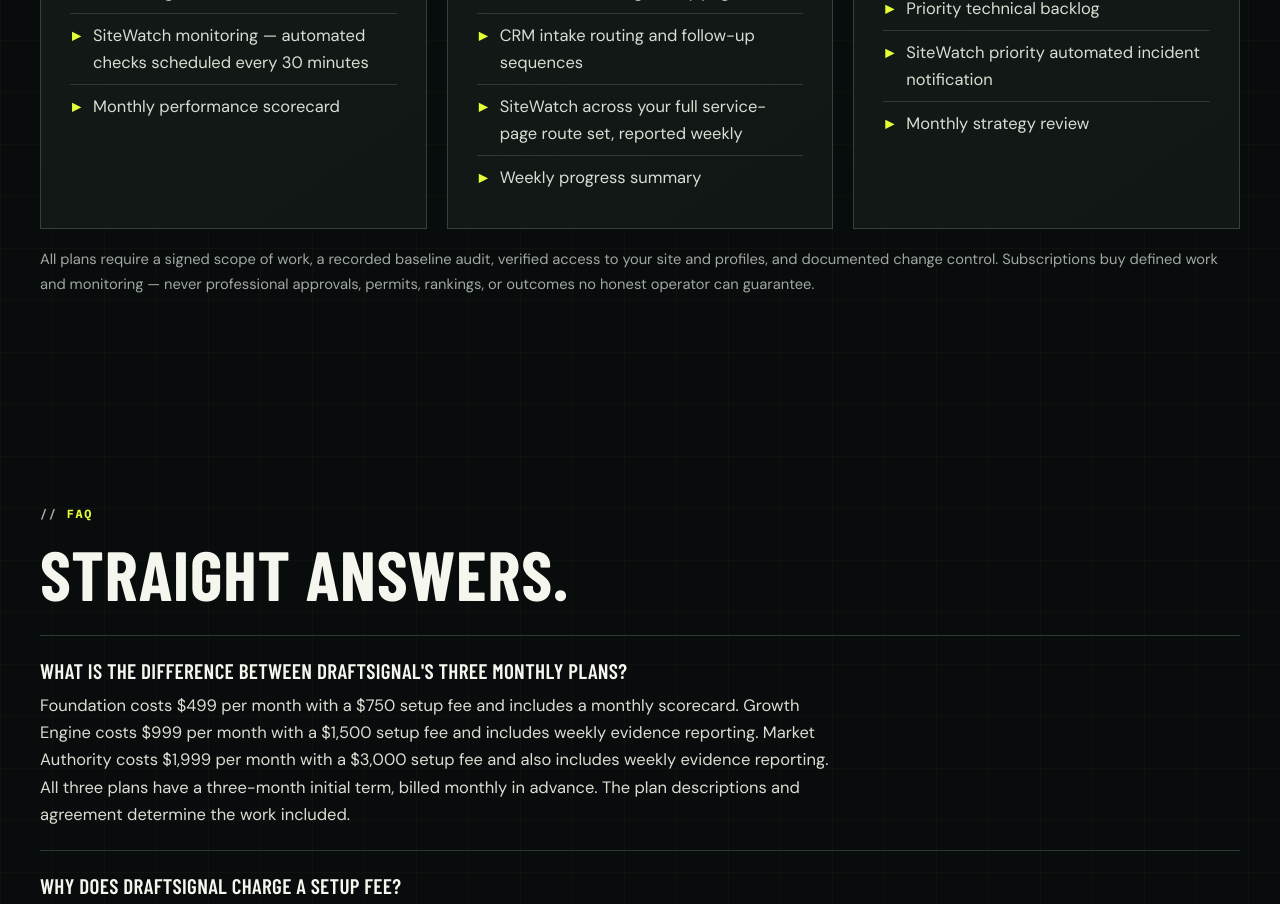
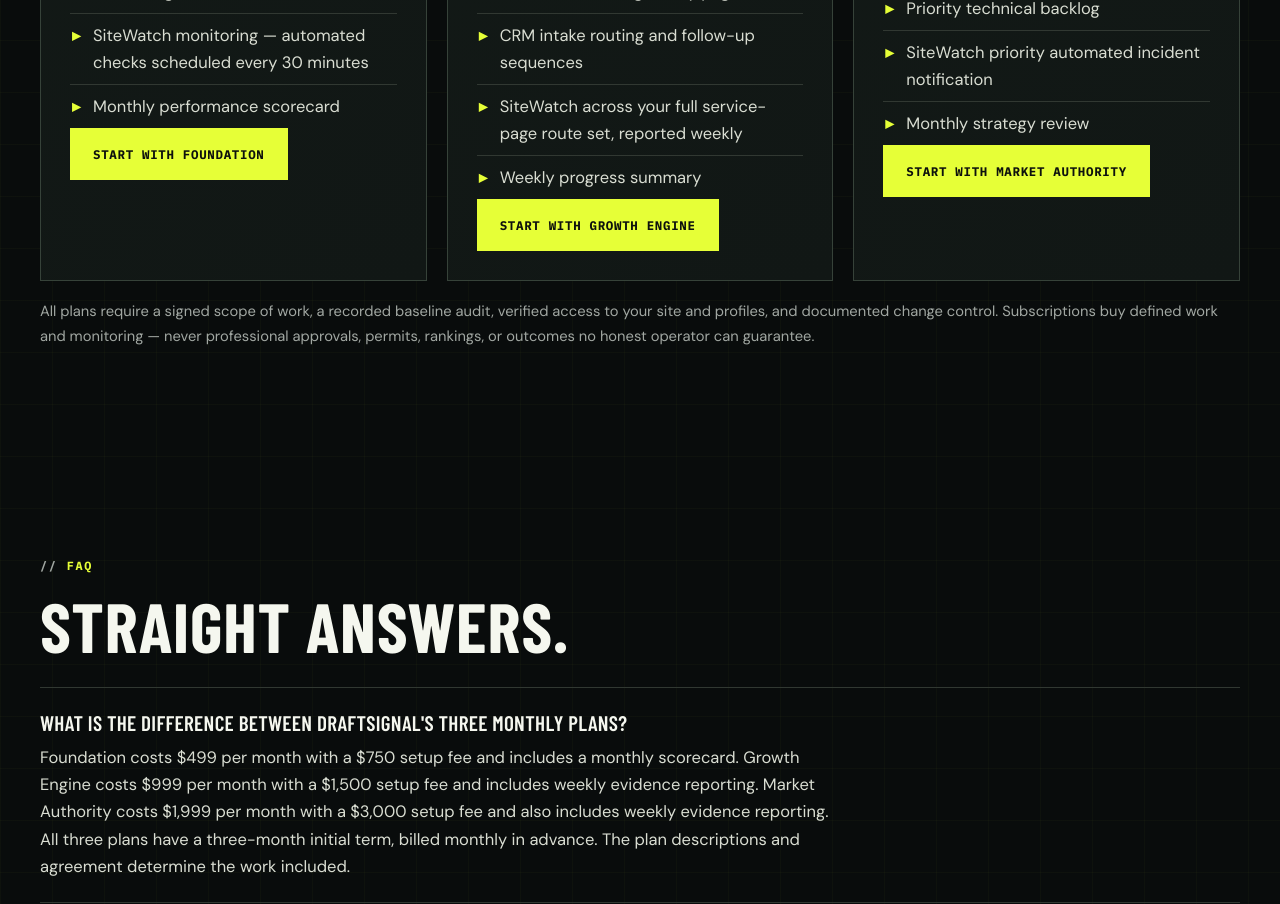
Before and after one commit to chicomills1-create/draftsignal-digital, a plain HTML site: page pricing.html in a window 1280 px wide. Shown: the part 1780-2684 px from the top of the page. Drawn offline with nearby package versions, Linux system fonts and the light colour scheme; a web font is replaced by a local one.

Commit message:
Wire live checkout buttons on pricing; inquiry-intake wording cure

```diff
--- a/pricing.html
+++ b/pricing.html
@@ -201,6 +201,7 @@
             <li>SiteWatch monitoring — automated checks scheduled every 30 minutes</li>
             <li>Monthly performance scorecard</li>
           </ul>
+          <div class="btn-row"><a class="btn" href="https://buy.stripe.com/cNi5kDglJ8fi8b20CmaR20p" target="_blank" rel="noopener">Start with Foundation</a></div>
         </div>
         <div class="card">
           <span class="tag">Growth Engine — most firms start here</span>
@@ -217,6 +218,7 @@
             <li>SiteWatch across your full service-page route set, reported weekly</li>
             <li>Weekly progress summary</li>
           </ul>
+          <div class="btn-row"><a class="btn" href="https://buy.stripe.com/3cIfZh7PdfHKaja98SaR20q" target="_blank" rel="noopener">Start with Growth Engine</a></div>
         </div>
         <div class="card">
           <span class="tag">Market Authority</span>
@@ -233,6 +235,7 @@
             <li>SiteWatch priority automated incident notification</li>
             <li>Monthly strategy review</li>
           </ul>
+          <div class="btn-row"><a class="btn" href="https://buy.stripe.com/8x25kD4D1cvyezqcl4aR20r" target="_blank" rel="noopener">Start with Market Authority</a></div>
         </div>
       </div>
       <p class="small" style="margin-top:18px">All plans require a signed scope of work, a recorded baseline audit, verified access to your site and profiles, and documented change control. Subscriptions buy defined work and monitoring — never professional approvals, permits, rankings, or outcomes no honest operator can guarantee.</p>
```
Also changed, not shown: drafting-engineering-firms.html (+1 -1 lines).
